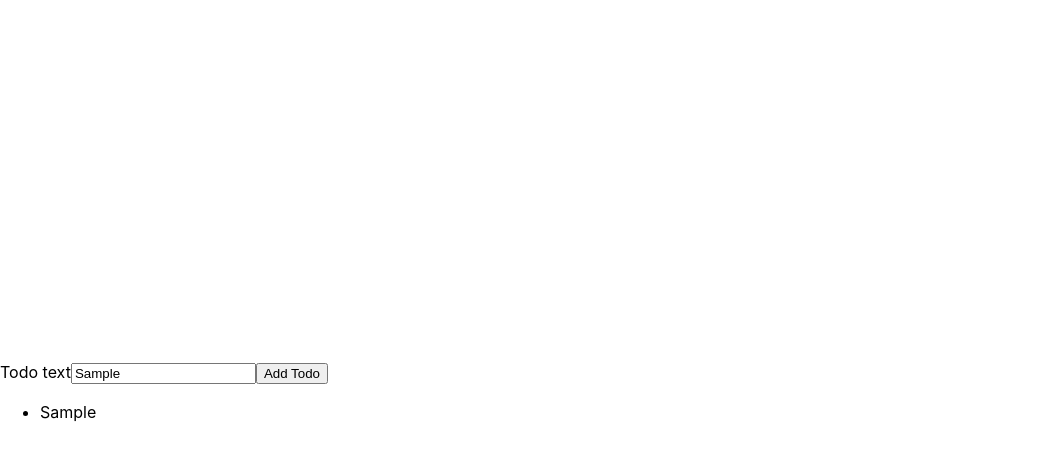
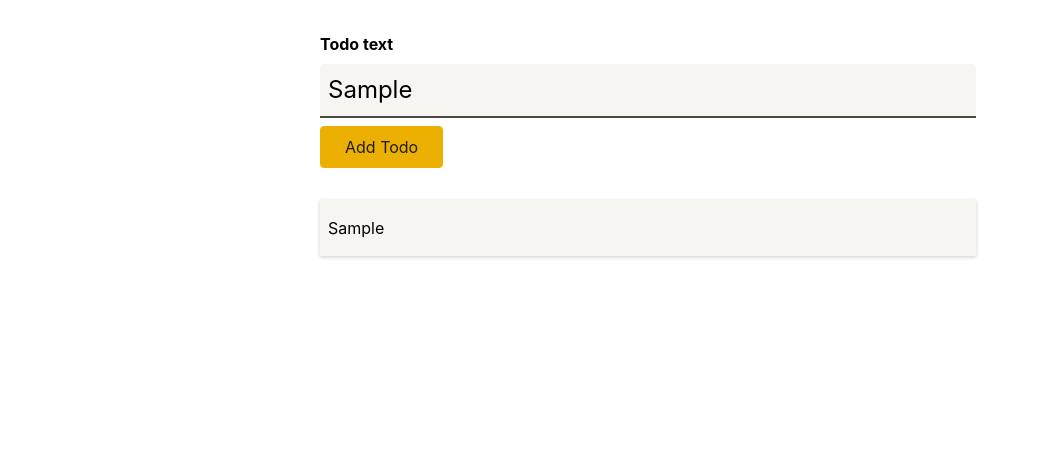
Before and after one commit to selmasaltik/react-typescript, a React (Vite) app in the folder 35-react-ts/: page / in a window 1280 px wide. Both pictures are taken after typing "Sample" into the empty fields and a click on the button "Add Todo". Shown: the top 460 px of the page, without its empty margins (0-1040 px from the left). Built offline with nearby package versions, Linux system fonts and the light colour scheme.

Commit message:
Adding Styling

```diff
--- /dev/null
+++ b/35-react-ts/src/components/NewTodo.module.css
@@ -0,0 +1,42 @@
+.form {
+  width: 40rem;
+  margin: 2rem auto;
+
+}
+
+.form label {
+  display: block;
+  font-weight: bold;
+  margin-bottom: 0.5rem;
+}
+
+.form input {
+  display: block;
+  width: 100%;
+  font: inherit;
+  font-size: 1.5rem;
+  padding: 0.5rem;
+  border-radius: 4px;
+  background-color: #f7f5ef;
+  border: none;
+  border-bottom: 2px solid #494844;
+  border-bottom-right-radius: 0;
+  border-bottom-left-radius: 0;
+  margin-bottom: 0.5rem;
+}
+
+.form button {
+  font: inherit;
+  background-color: #ebb002;
+  border: 1px solid #ebb002;
+  color: #201d0f;
+  padding: 0.5rem 1.5rem;
+  border-radius: 4px;
+  cursor: pointer;
+}
+
+.form button:hover,
+.form button:active {
+  background-color: #ebc002;
+  border-color: #ebc002;
+}
--- a/35-react-ts/src/components/NewTodo.tsx
+++ b/35-react-ts/src/components/NewTodo.tsx
@@ -1,4 +1,5 @@
 import React, { useRef } from 'react';
+import classes from './NewTodo.module.css';
 
 const NewTodo: React.FC<{onAddTodo: (text: string) => void}> = (props) => {
   const todoTextInputRef = useRef<HTMLInputElement>(null);
@@ -17,7 +18,7 @@
   };
 
   return (
-    <form onSubmit={submitHandler}>
+    <form onSubmit={submitHandler} className={classes.form}>
       <label htmlFor='text'>Todo text</label>
       <input type='text' id='text' ref={todoTextInputRef} />
       <button>Add Todo</button>
--- /dev/null
+++ b/35-react-ts/src/components/TodoItem.module.css
@@ -0,0 +1,7 @@
+.item {
+  margin: 1rem 0;
+  box-shadow: 0 1px 4px rgba(0, 0, 0, 0.2);
+  padding: 1rem 0.5rem;
+  background-color: #f7f5ef;
+  width: 100%;
+}
--- a/35-react-ts/src/components/TodoItem.tsx
+++ b/35-react-ts/src/components/TodoItem.tsx
@@ -1,6 +1,8 @@
+import classes from './TodoItem.module.css';
+
 const TodoItem: React.FC<{ text: string }> = (props) => {
   return (
-    <li>{props.text}</li>
+    <li className={classes.item}>{props.text}</li>
   );
 }
 
--- /dev/null
+++ b/35-react-ts/src/components/Todos.module.css
@@ -0,0 +1,6 @@
+.todos {
+  list-style: none;
+  margin: 2rem auto;
+  padding: 0;
+  width: 40rem;
+}
--- a/35-react-ts/src/components/Todos.tsx
+++ b/35-react-ts/src/components/Todos.tsx
@@ -1,9 +1,10 @@
 import TodoItem from './TodoItem';
 import Todo from '../models/todo';
+import classes from './Todos.module.css';
 
 const Todos: React.FC<{ items: Todo[] }> = (props) => {
   return (
-    <ul>
+    <ul className={classes.todos}>
       {props.items.map((item) => (
         <TodoItem key={item.id} text={item.text} />
       ))}
--- a/35-react-ts/src/index.css
+++ b/35-react-ts/src/index.css
@@ -12,7 +12,8 @@
 body {
   margin: 0;
   display: flex;
-  place-items: center;
-  min-width: 320px;
+  place-items: flex-start;
+  justify-content: center;
+  min-width: 100vw;
   min-height: 100vh;
 }
```
